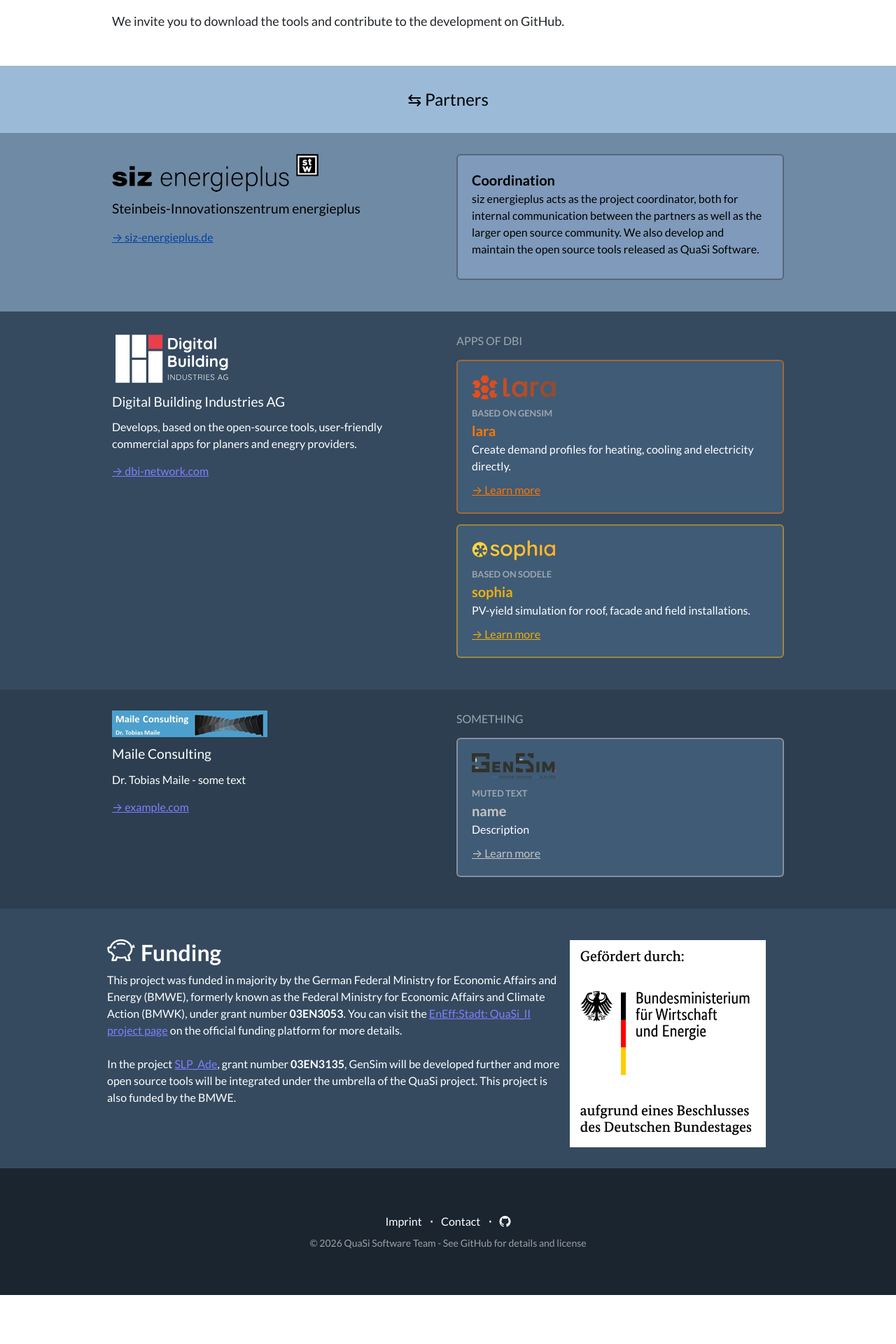
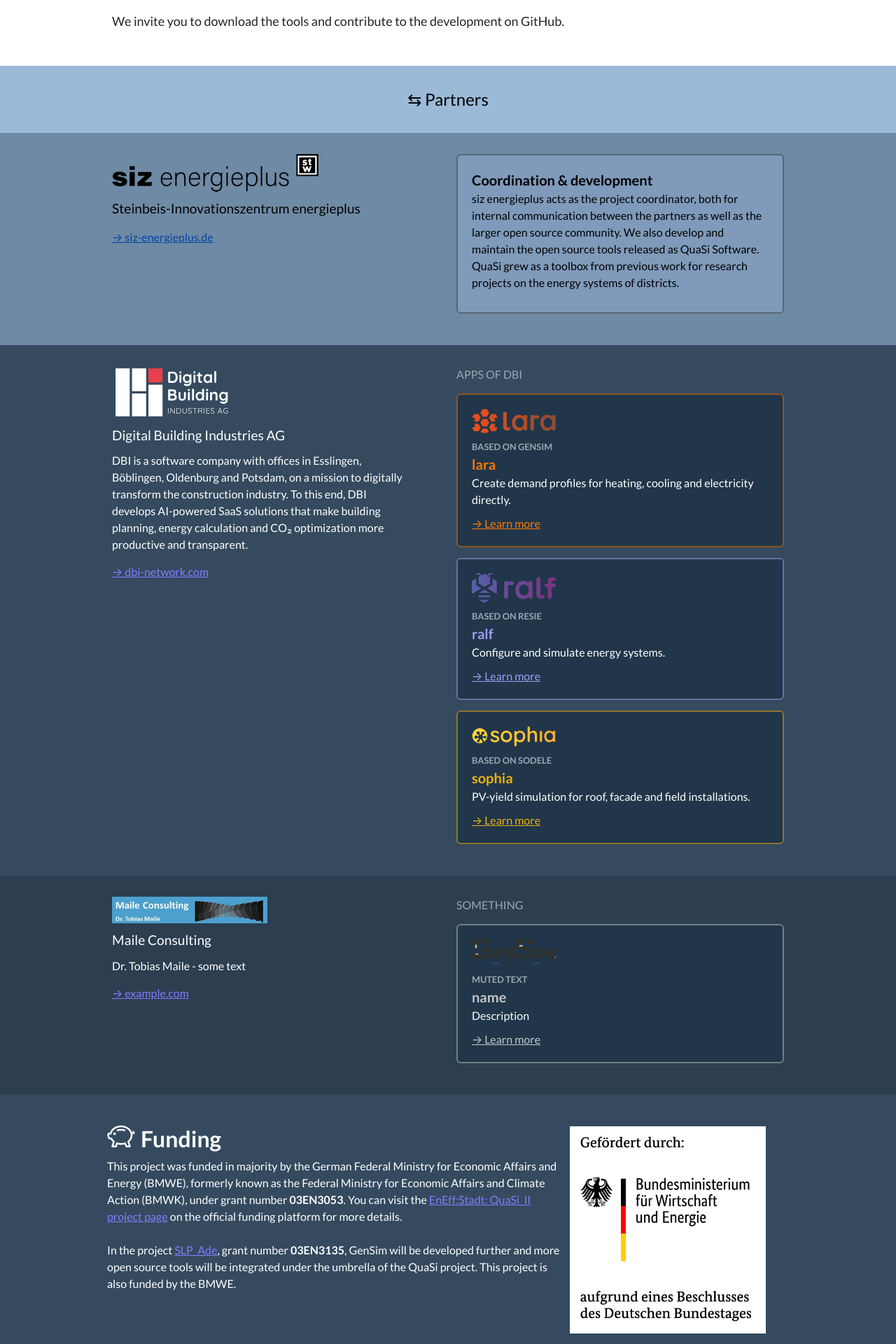
Before and after one commit to QuaSi-Software/Website, a Jekyll site: the page built from index.markdown, in a window 1280 px wide. Shown: the part 1545-3465 px from the top of the page at 70% size. Built offline with Jekyll 4.4.1, drawn with Linux system fonts in a browser that asks for light colours; before the commit the page ends 3395 px from its top, so only the background shows below that.

Commit message:
More color and text tweaks.

```diff
--- a/_layouts/default.html
+++ b/_layouts/default.html
@@ -95,11 +95,12 @@
 
                     <div class="coop-band-tools-column col-lg-6">
                         <div class="card coop-band-tools-card border-dark-gray">
-                            <div class="coop-band-card-header text-dark-gray">Coordination</div>
+                            <div class="coop-band-card-header text-dark-gray">Coordination & development</div>
                             <div class="coop-band-card-text">
                                 siz energieplus acts as the project coordinator, both for internal communication between
                                 the partners as well as the larger open source community. We also develop and maintain
-                                the open source tools released as QuaSi Software.
+                                the open source tools released as QuaSi Software. QuaSi grew as a toolbox from previous
+                                work for research projects on the energy systems of districts.
                             </div>
                         </div>
                     </div>
@@ -115,8 +116,10 @@
                             <img class="coop-band-partner-logo" src="{{'assets/logos/dbi_dark-bg.svg' | absolute_url}}"/>
                             <div class="coop-band-partner-header">Digital Building Industries AG</div>
                             <div class="coop-band-partner-text">
-                                Develops, based on the open-source tools, user-friendly
-                                commercial apps for planers and enegry providers.
+                                DBI is a software company with offices in Esslingen, Böblingen, Oldenburg and Potsdam,
+                                on a mission to digitally transform the construction industry. To this end, DBI develops
+                                AI-powered SaaS solutions that make building planning, energy calculation and CO₂
+                                optimization more productive and transparent.
                             </div>
                             <div class="coop-band-partner-link">
                                 <a href="https://dbi-network.com">→ dbi-network.com</a>
@@ -136,6 +139,16 @@
                                 directly.
                             </div>
                             <div class="coop-band-card-link text-orange"><a href="https://dbi-network.com/">→ Learn more</a></div>
+                        </div>
+
+                        <div class="card coop-band-tools-card border-light-blue">
+                            <img class="coop-band-card-logo" src="{{'assets/logos/ralf.svg' | absolute_url}}"/>
+                            <div class="coop-band-card-subtitle text-muted">BASED ON RESIE</div>
+                            <div class="coop-band-card-header text-light-blue">ralf</div>
+                            <div class="coop-band-card-text">
+                                Configure and simulate energy systems.
+                            </div>
+                            <div class="coop-band-card-link text-light-blue"><a href="https://dbi-network.com/">→ Learn more</a></div>
                         </div>
 
                         <div class="card coop-band-tools-card border-gold">
--- a/css/site_styles.css
+++ b/css/site_styles.css
@@ -159,7 +159,7 @@
 }
 
 .coop-band-tools-card {
-    background-color: #405b75;
+    background-color: #21364a;
     margin: 0 0 15px 0;
     padding: 20px;
     border: 2px solid;
@@ -263,6 +263,12 @@
 .text-blue a:hover {
     color: rgb(89, 89, 189);
 }
+.text-light-blue, .text-light-blue a:link, .text-light-blue a:visited, .text-light-blue a:active {
+    color: rgb(157, 157, 246);
+}
+.text-light-blue a:hover {
+    color: rgb(122, 122, 192);
+}
 .text-purple, .text-purple a:link, .text-purple a:visited, .text-purple a:active {
     color: rgba(124, 1, 124);
 }
@@ -339,6 +345,9 @@
 }
 .border-blue {
     border-color: rgba(0, 0, 252, 0.5);
+}
+.border-light-blue {
+    border-color: rgba(171, 171, 255, 0.5);
 }
 .border-purple {
     border-color: rgba(124, 1, 124, 0.5);
```
